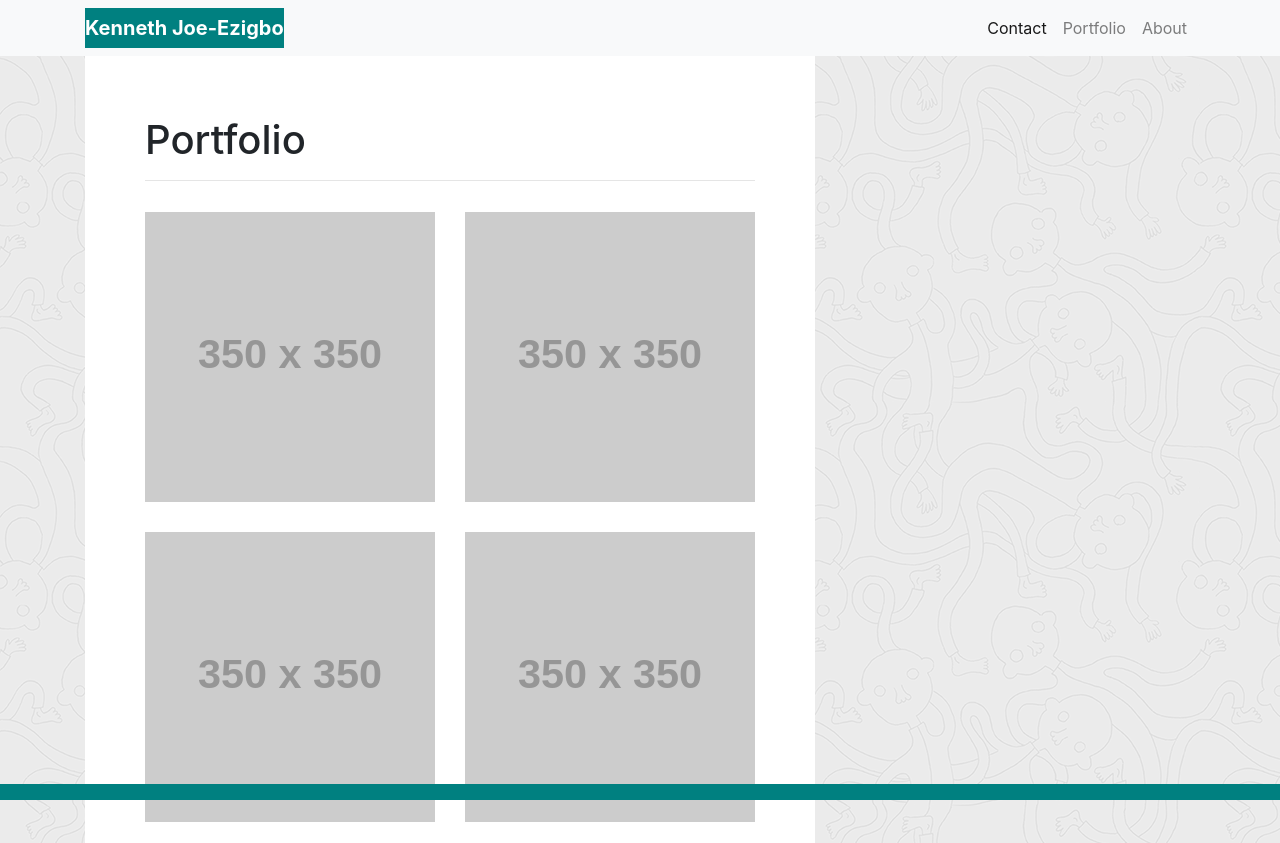
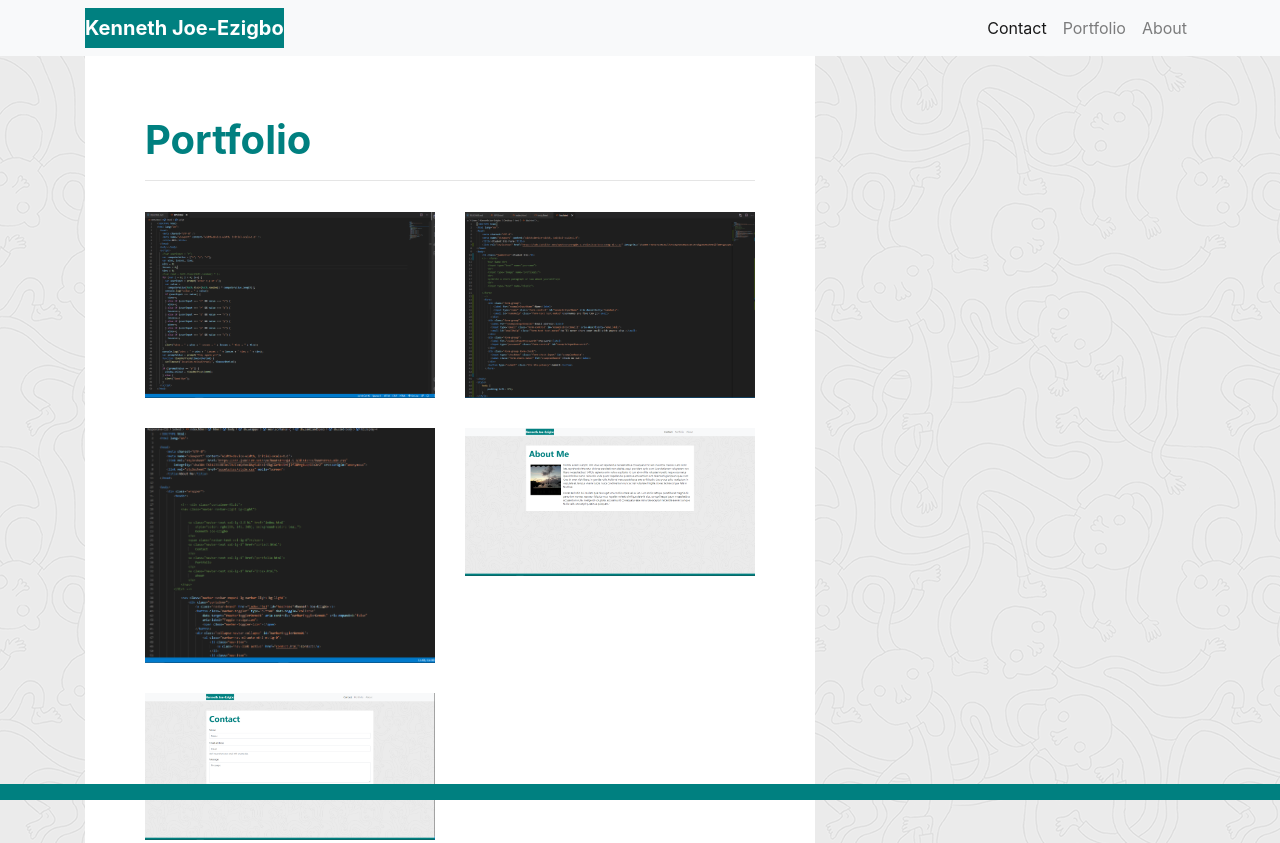
Before and after one commit to Ezkenneth/Responsive-CSS, a plain HTML site: page Solved/portfolio.html in a window 1280 px wide. Shown: the top 843 px of the page. Drawn offline with nearby package versions, Linux system fonts and the light colour scheme; placeholder pictures from the web are drawn by us.

Commit message:
added images to portfolio page

```diff
--- a/Solved/Assets/Css/style.css
+++ b/Solved/Assets/Css/style.css
@@ -47,3 +47,7 @@ body{
     color: white;
     text-align: center;
   }
+  .portHead{
+      color: teal;
+      font-weight: bold;
+  }
--- a/Solved/portfolio.html
+++ b/Solved/portfolio.html
@@ -65,27 +65,27 @@
             <main class="row">
                 <div class="col-md-8">
                     <article class="whiteSpace">
-                        <h1 class="block-header">Portfolio</h1>
+                        <h1 class="portHead">Portfolio</h1>
                         <hr />
                         <div class="row">
                             <div class="col-sm-6 col-md-12 col-lg-6">
-                                <img class="img-fluid imgFit" src="https://via.placeholder.com/350x350" alt="">
+                                <img class=" imgFit img-fluid" src="../Assets/Images/Portfolio ex 1.PNG" alt="">
                             </div>
                             <div class="col-sm-6 col-md-12 col-lg-6">
-                                <img class="img-fluid imgFit" src="https://via.placeholder.com/350x350" alt="">
+                                <img class="imgFit img-fluid" src="../Assets/Images/Portfolio ex 2.PNG" alt="">
                             </div>
                         </div>
                         <div class="row">
                             <div class="col-sm-6 col-md-12 col-lg-6">
-                                <img class="img-fluid imgFit" src="https://via.placeholder.com/350x350" alt="">
+                                <img class="imgFit img-fluid" src="../Assets/Images/Portfolio ex 3.PNG" alt="">
                             </div>
                             <div class="col-sm-6 col-md-12 col-lg-6">
-                                <img class="img-fluid imgFit" src="https://via.placeholder.com/350x350" alt="">
+                                <img class="imgFit img-fluid" src="../Assets/Images/Portfolio ex 4.PNG" alt="">
                             </div>
                         </div>
                         <div class="row">
                             <div class="col-sm-6 col-md-12 col-lg-6">
-                                <img class="img-fluid imgFit" src="https://via.placeholder.com/350x350" alt="">
+                                <img class="imgFit img-fluid" src="../Assets/Images/Portfolio ex 5.PNG" alt="">
                             </div>
                         </div>
                     </article>
```
Also changed, not shown: Solved/contact.html (+1 -1 lines), Solved/index.html (+1 -1 lines), Assets/Images/Portfolio ex 1.PNG (added), Assets/Images/Portfolio ex 2.PNG (added), Assets/Images/Portfolio ex 3.PNG (added), Assets/Images/Portfolio ex 4.PNG (added), Assets/Images/Portfolio ex 5.PNG (added).
